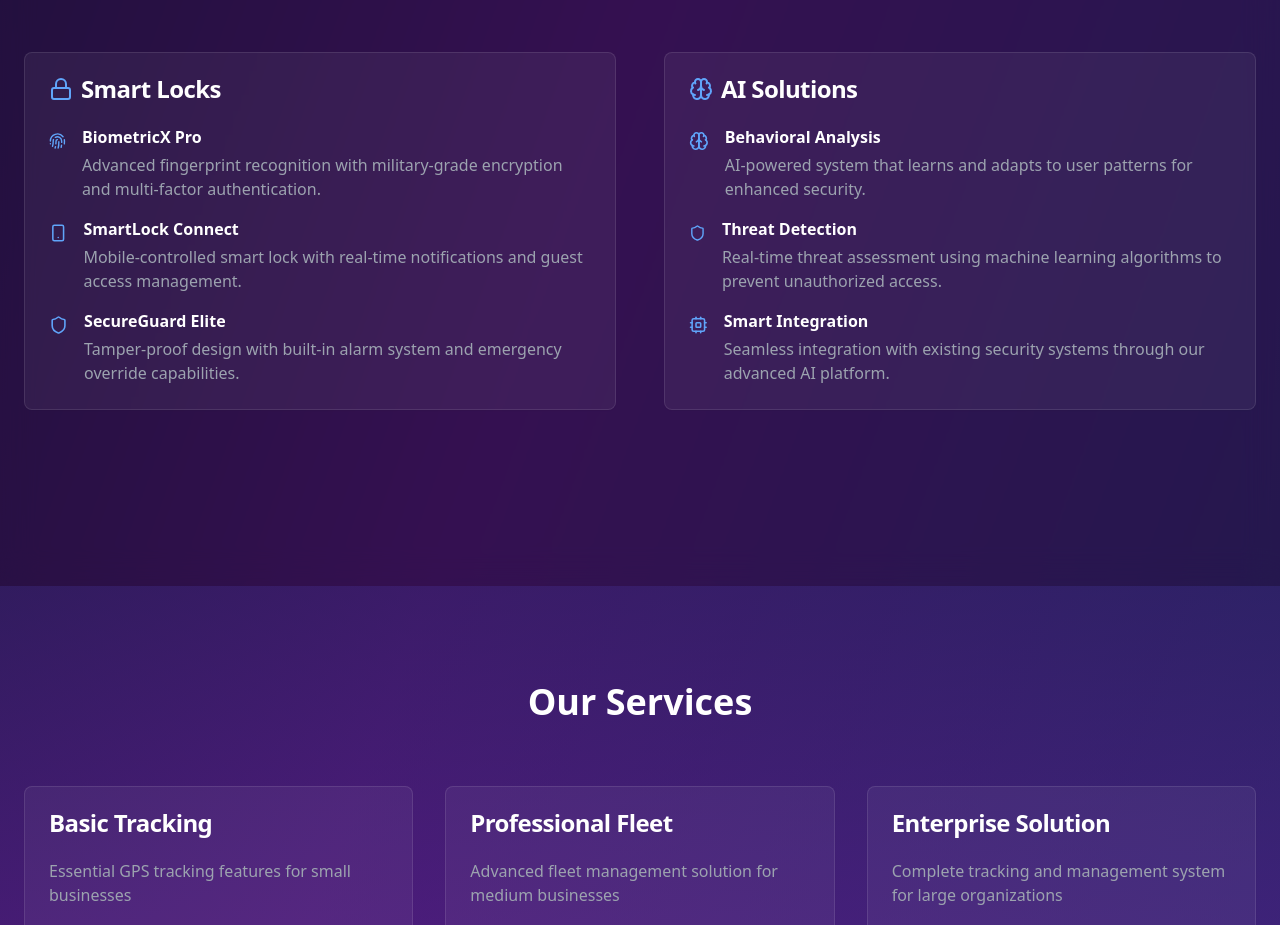
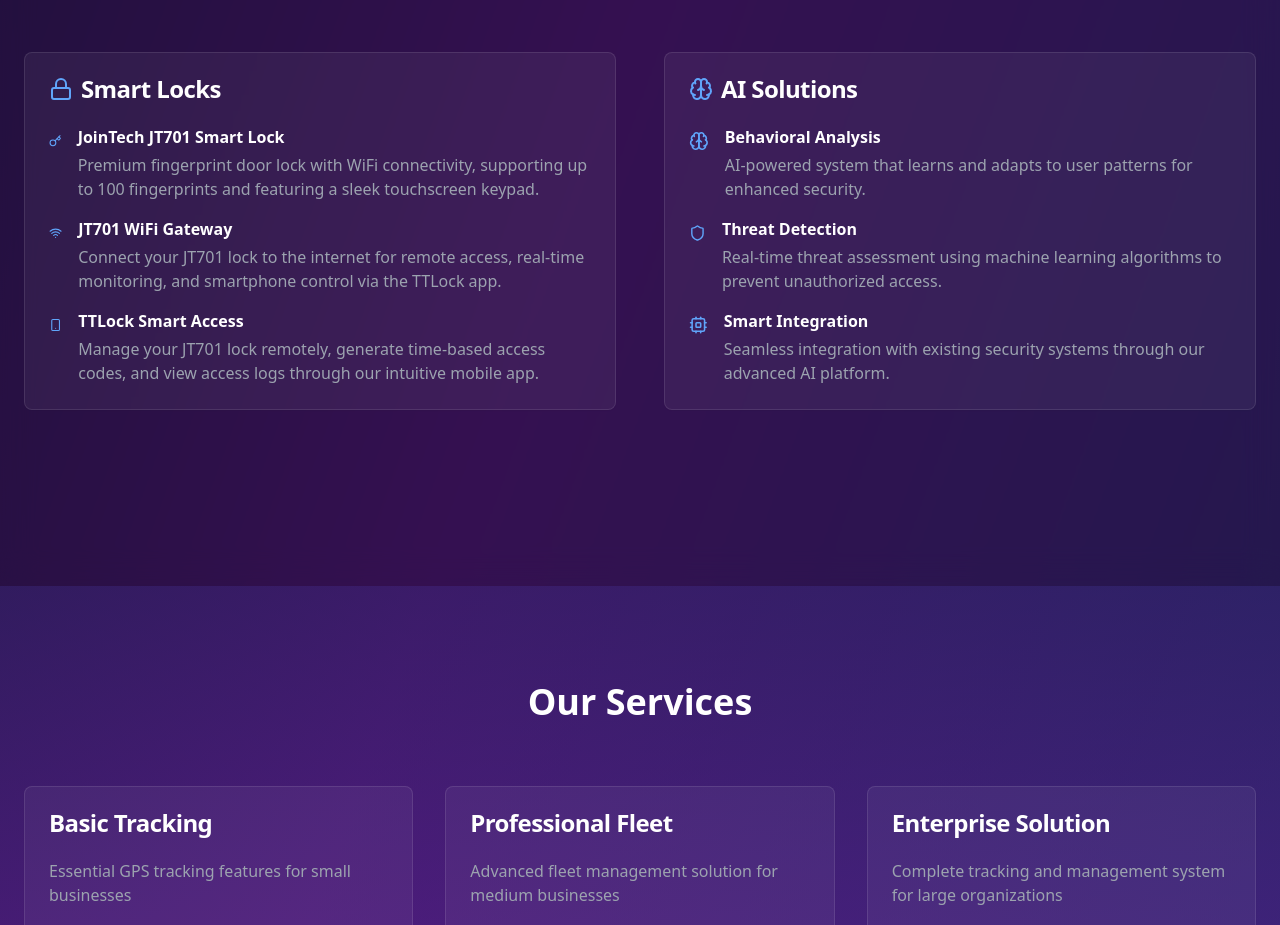
Before and after one commit to Gfulilwa/stellar-trackscape, a React (Vite) app: page / in a window 1280 px wide. Shown: the part 1760-2685 px from the top of the page. Built offline with nearby package versions, Linux system fonts and the light colour scheme.

Commit message:
Update smart lock details
Populate the smart lock section of the website with information on the Jointech JT701 smart lock.
[skip gpt_engineer]

```diff
--- a/src/components/Products.tsx
+++ b/src/components/Products.tsx
@@ -1,6 +1,6 @@
 import { motion } from "framer-motion";
 import { Card, CardContent, CardHeader, CardTitle } from "./ui/card";
-import { Lock, Brain, Shield, Fingerprint, Smartphone, Cpu } from "lucide-react";
+import { Lock, Brain, Shield, Fingerprint, Smartphone, Cpu, Key, Wifi } from "lucide-react";
 
 const Products = () => {
   return (
@@ -79,19 +79,19 @@ const Products = () => {
 
 const smartLocks = [
   {
-    icon: Fingerprint,
-    name: "BiometricX Pro",
-    description: "Advanced fingerprint recognition with military-grade encryption and multi-factor authentication."
+    icon: Key,
+    name: "JoinTech JT701 Smart Lock",
+    description: "Premium fingerprint door lock with WiFi connectivity, supporting up to 100 fingerprints and featuring a sleek touchscreen keypad."
+  },
+  {
+    icon: Wifi,
+    name: "JT701 WiFi Gateway",
+    description: "Connect your JT701 lock to the internet for remote access, real-time monitoring, and smartphone control via the TTLock app."
   },
   {
     icon: Smartphone,
-    name: "SmartLock Connect",
-    description: "Mobile-controlled smart lock with real-time notifications and guest access management."
-  },
-  {
-    icon: Shield,
-    name: "SecureGuard Elite",
-    description: "Tamper-proof design with built-in alarm system and emergency override capabilities."
+    name: "TTLock Smart Access",
+    description: "Manage your JT701 lock remotely, generate time-based access codes, and view access logs through our intuitive mobile app."
   }
 ];
 
```
